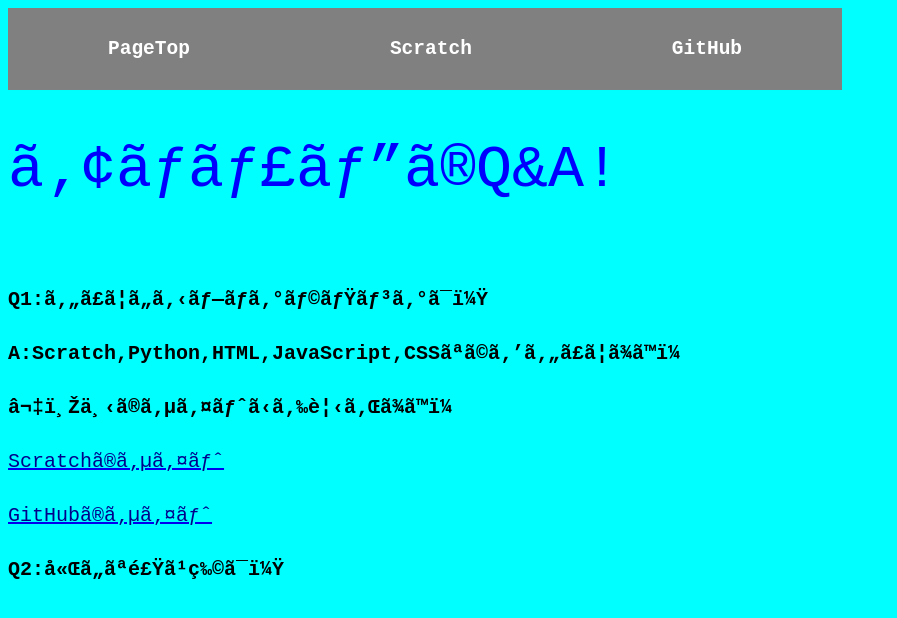
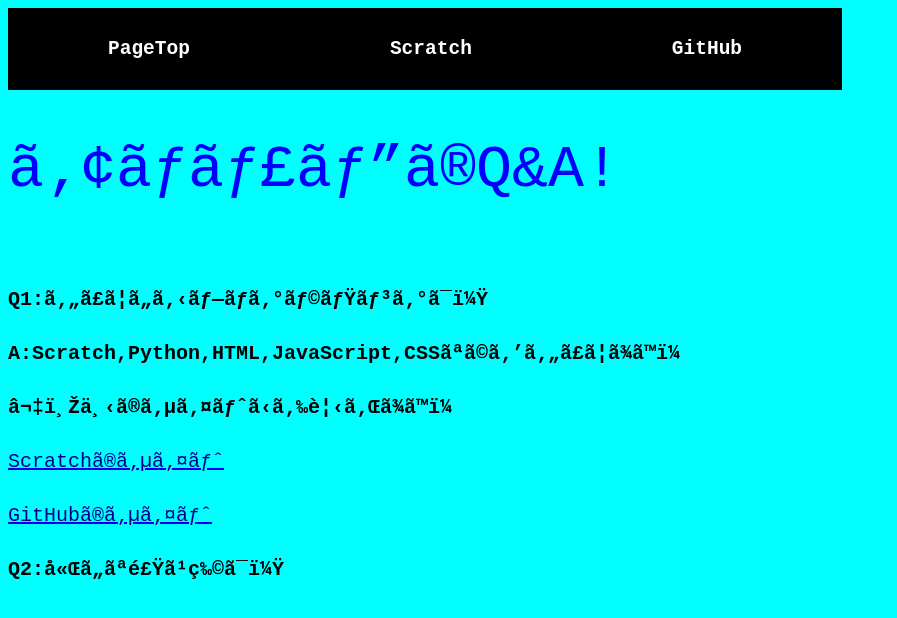
Before and after one commit to Atyapi/Tyapimaru2, a plain HTML site: page index.html in a window 1280 px wide. Shown: the whole page, without its empty margins (0-897 px from the left). Drawn offline with Linux system fonts and the light colour scheme.

Commit message:
Update index.html

```diff
--- a/index.html
+++ b/index.html
@@ -26,7 +26,7 @@
       font-size:15px;
     }
     li{
-      float:left; list-style:none; color:white; padding:30px 100px; background-color:gray; text-align:left; text-decoration: none;font-family:monospace;
+      float:left; list-style:none; color:white; padding:30px 100px; background-color:black; text-align:left; text-decoration: none;font-family:monospace;
     }
     .myurl{
       color:darkblue;
```
